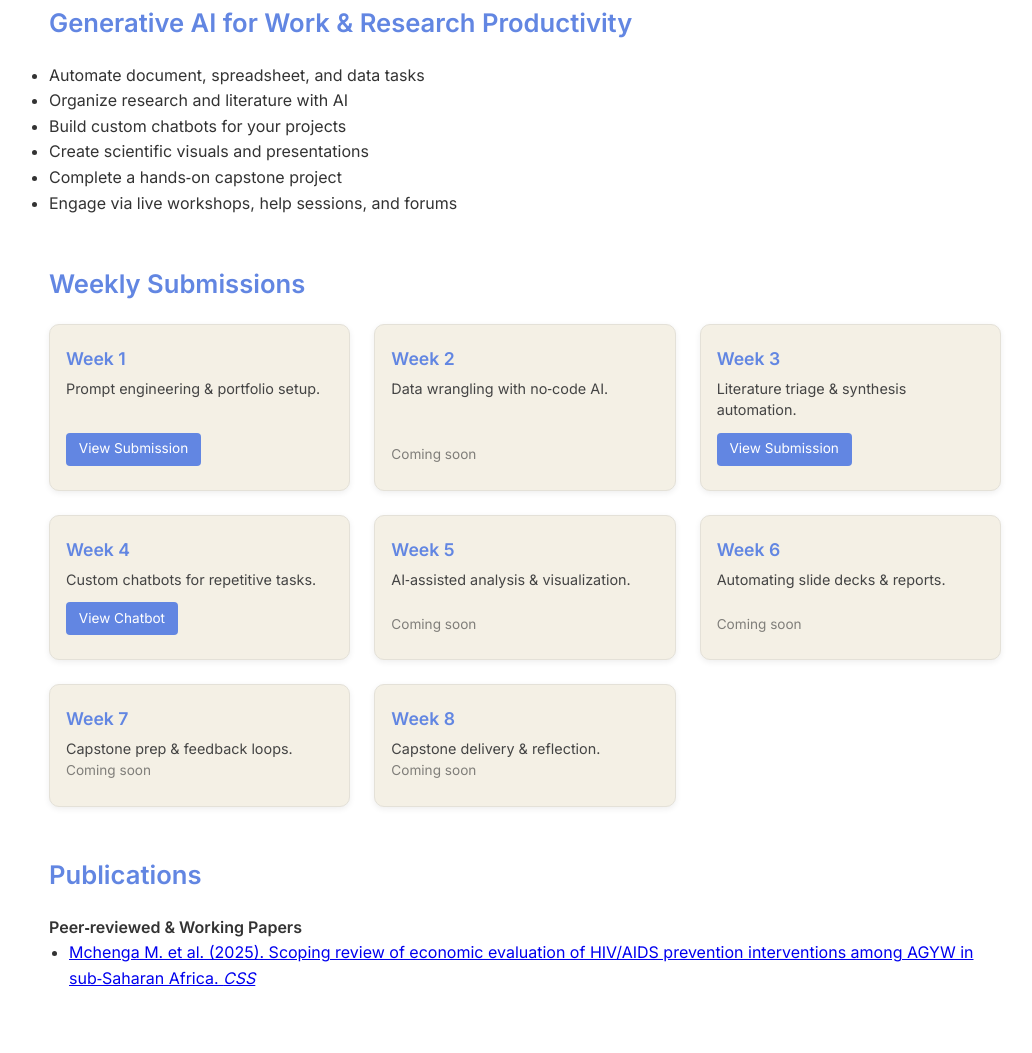
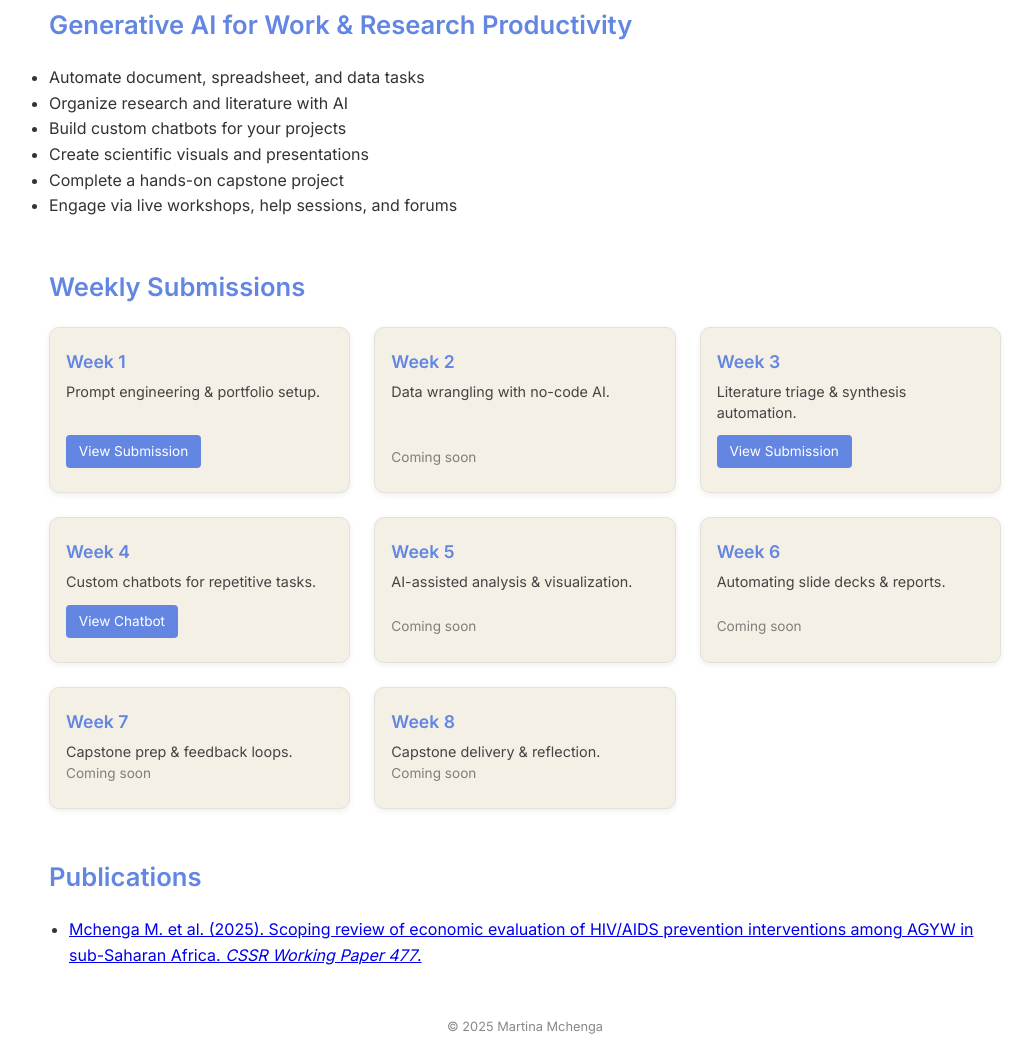
Before and after one commit to MartinaMchenga/Mchenga_portifolio, a plain HTML site: page index.html in a window 1280 px wide. Shown: the part 765-1818 px from the top of the page, without its empty margins (115-1147 px from the left). Drawn offline with Linux system fonts and the light colour scheme.

Commit message:
Update index.html

```diff
--- a/index.html
+++ b/index.html
@@ -6,40 +6,34 @@
   <title>Martina Mchenga | AI Portfolio</title>
   <link href="https://fonts.googleapis.com/css2?family=Inter:wght@400;600&family=Merriweather:wght@400;700&display=swap" rel="stylesheet"/>
   <style>
-    :root{
-      --brand:#6286e2;
-      --cream:#f4f0e5;
-      --green:#003c32;
-      --panel-blue:#6286e2; /* matches image background */
+    :root {
+      --brand: #6286e2;
+      --cream: #f4f0e5;
+      --green: #003c32;
+      --panel-blue: #6286e2;
     }
     *{box-sizing:border-box;margin:0;padding:0}
     body{font-family:'Inter',sans-serif;background:#ffffff;color:#333;line-height:1.6;}
+
     /* ---------- NAV ---------- */
-    .nav{
-      background:var(--cream);
-      border-bottom:1px solid #d5d2c9;
-      padding:0.8rem 1.5rem;
-      display:flex;
-      align-items:center;
-      justify-content:space-between;
-      position:sticky;
-      top:0;
-      z-index:20;
-    }
-    .brand{font-weight:600;font-size:1.1rem;color:var(--brand);line-height:1.2;}
+    .nav{background:var(--cream);border-bottom:1px solid #d5d2c9;padding:0.8rem 1.5rem;display:flex;align-items:center;justify-content:space-between;position:sticky;top:0;z-index:20;}
+    .brand{font-weight:600;font-size:1.1rem;color:var(--brand);}
     .nav ul{list-style:none;display:flex;gap:1.25rem;}
     .nav a{color:var(--panel-blue);text-decoration:none;font-size:0.9rem;}
     .nav a:hover{text-decoration:underline;}
+
     /* ---------- HERO ---------- */
     .hero{display:flex;flex-wrap:wrap;min-height:450px;}
     .hero .left{flex:1 1 400px;background:var(--cream);display:flex;align-items:center;justify-content:center;padding:2rem;}
     .hero .left img{width:100%;max-width:350px;border-radius:6px;box-shadow:0 4px 18px rgba(0,0,0,0.15);}
     .hero .right{flex:1 1 400px;background:var(--panel-blue);color:#fff;padding:3rem 2.5rem;display:flex;flex-direction:column;justify-content:center;}
-    .hero .right h1{font-family:'Merriweather',serif;font-size:2.4rem;font-weight:700;margin-bottom:0.8rem;line-height:1.3;}
+    .hero .right h1{font-family:'Merriweather',serif;font-size:2.4rem;font-weight:700;margin-bottom:0.8rem;}
     .hero .right p{font-size:1rem;}
+
     /* ---------- CONTENT ---------- */
     section.content{max-width:1000px;margin:3rem auto;padding:0 1.5rem;}
     section.content h3{font-size:1.6rem;font-weight:600;color:var(--panel-blue);margin-bottom:1.2rem;}
+
     /* ---------- WEEKLY SUBMISSIONS ---------- */
     .weeks-grid{display:grid;grid-template-columns:repeat(auto-fit,minmax(240px,1fr));gap:1.5rem;list-style:none;padding:0;}
     .week-card{background:var(--cream);border:1px solid #e4e1d8;border-radius:10px;padding:1.25rem 1rem 1.5rem;display:flex;flex-direction:column;justify-content:space-between;box-shadow:0 2px 6px rgba(0,0,0,0.07);transition:transform 0.15s,box-shadow 0.15s;}
@@ -48,10 +42,12 @@
     .week-card p{font-size:0.9rem;line-height:1.45;color:#444;flex-grow:1;}
     .week-card a{margin-top:0.75rem;align-self:flex-start;background:var(--panel-blue);color:#fff;padding:0.35rem 0.8rem;font-size:0.85rem;border-radius:4px;text-decoration:none;}
     .week-card a:hover{background:#526fcc;}
+
     /* ---------- PUBLICATIONS ---------- */
     .pub-list{list-style:disc;padding-left:1.25rem;}
     .pub-list li{margin-bottom:0.6rem;}
-    /* footer */
+
+    /* ---------- FOOTER ---------- */
     footer{text-align:center;font-size:0.8rem;color:#888;margin:3rem 0 1rem;}
   </style>
 </head>
@@ -70,10 +66,12 @@
 
   <!-- Hero -->
   <section class="hero" id="home">
-    <div class="left"><img src="https://github.com/MartinaMchenga/Mchenga_portifolio/blob/main/PHOTO.jpg?raw=true" alt="Martina Mchenga"/></div>
+    <div class="left">
+      <img src="https://github.com/MartinaMchenga/Mchenga_portifolio/blob/main/PHOTO.jpg?raw=true" alt="Martina Mchenga"/>
+    </div>
     <div class="right">
       <h1>Hello,<br><span class="intro">My name is Martina Mchenga, a Health Economist.</span></h1>
-      <p>Passionate about leveraging evidence &amp; economic insights to advance Universal Health Coverage, gender‑responsive financing, and adolescent health in Africa.</p>
+      <p>Passionate about leveraging evidence &amp; economic insights to advance UHC, gender-responsive financing, and adolescent health in Africa.</p>
     </div>
   </section>
 
@@ -85,7 +83,7 @@
       <li>Organize research and literature with AI</li>
       <li>Build custom chatbots for your projects</li>
       <li>Create scientific visuals and presentations</li>
-      <li>Complete a hands‑on capstone project</li>
+      <li>Complete a hands-on capstone project</li>
       <li>Engage via live workshops, help sessions, and forums</li>
     </ul>
   </section>
@@ -94,60 +92,30 @@
   <section class="content" id="weekly-submissions">
     <h3>Weekly Submissions</h3>
     <ul class="weeks-grid">
-      <li class="week-card">
-        <h4>Week&nbsp;1</h4>
-        <p>Prompt engineering &amp; portfolio setup.</p>
-        <a href="https://martinamchenga.github.io/Mchenga_portifolio/" target="_blank">View Submission</a>
-      </li>
-
-      <li class="week-card">
-        <h4>Week&nbsp;2</h4>
-        <p>Data wrangling with no‑code AI.</p>
-        <span style="opacity:.6;font-size:.85rem;">Coming soon</span>
-      </li>
-
-      <li class="week-card">
-        <h4>Week&nbsp;3</h4>
-        <p>Literature triage &amp; synthesis automation.</p>
-        <a href="https://github.com/MartinaMchenga/Mchenga_portifolio/blob/main/Mchenga_Job%20Market%20analysis%20Assignment.pdf" target="_blank">View Submission</a>
-      </li>
-
-      <li class="week-card">
-        <h4>Week&nbsp;4</h4>
-        <p>Custom chatbots for repetitive tasks.</p>
-        <a href="https://martinamchenga.github.io/Mchenga_portifolio/" target="_blank">View Chatbot</a>
-      </li>
-
-      <li class="week-card">
-        <h4>Week&nbsp;5</h4>
-        <p>AI‑assisted analysis &amp; visualization.</p>
-        <span style="opacity:.6;font-size:.85rem;">Coming soon</span>
-      </li>
-
-      <li class="week-card">
-        <h4>Week&nbsp;6</h4>
-        <p>Automating slide decks &amp; reports.</p>
-        <span style="opacity:.6;font-size:.85rem;">Coming soon</span>
-      </li>
-
-      <li class="week-card">
-        <h4>Week&nbsp;7</h4>
-        <p>Capstone prep &amp; feedback loops.</p>
-        <span style="opacity:.6;font-size:.85rem;">Coming soon</span>
-      </li>
-
-      <li class="week-card">
-        <h4>Week&nbsp;8</h4>
-        <p>Capstone delivery &amp; reflection.</p>
-        <span style="opacity:.6;font-size:.85rem;">Coming soon</span>
-      </li>
+      <li class="week-card"><h4>Week&nbsp;1</h4><p>Prompt engineering &amp; portfolio setup.</p><a href="https://martinamchenga.github.io/Mchenga_portifolio/" target="_blank">View Submission</a></li>
+      <li class="week-card"><h4>Week&nbsp;2</h4><p>Data wrangling with no-code AI.</p><span style="opacity:.6;font-size:.85rem;">Coming soon</span></li>
+      <li class="week-card"><h4>Week&nbsp;3</h4><p>Literature triage &amp; synthesis automation.</p><a href="https://github.com/MartinaMchenga/Mchenga_portifolio/blob/main/Mchenga_Job%20Market%20analysis%20Assignment.pdf" target="_blank">View Submission</a></li>
+      <li class="week-card"><h4>Week&nbsp;4</h4><p>Custom chatbots for repetitive tasks.</p><a href="https://martinamchenga.github.io/Mchenga_portifolio/" target="_blank">View Chatbot</a></li>
+      <li class="week-card"><h4>Week&nbsp;5</h4><p>AI-assisted analysis &amp; visualization.</p><span style="opacity:.6;font-size:.85rem;">Coming soon</span></li>
+      <li class="week-card"><h4>Week&nbsp;6</h4><p>Automating slide decks &amp; reports.</p><span style="opacity:.6;font-size:.85rem;">Coming soon</span></li>
+      <li class="week-card"><h4>Week&nbsp;7</h4><p>Capstone prep &amp; feedback loops.</p><span style="opacity:.6;font-size:.85rem;">Coming soon</span></li>
+      <li class="week-card"><h4>Week&nbsp;8</h4><p>Capstone delivery &amp; reflection.</p><span style="opacity:.6;font-size:.85rem;">Coming soon</span></li>
     </ul>
   </section>
 
-  <!-- Publications -->
+  <!-- Publications (sample—add the rest of your list here) -->
   <section class="content" id="publications">
     <h3>Publications</h3>
+    <ul class="pub-list">
+      <li><a href="https://humanities.uct.ac.za/cssr/publication/wp-477" target="_blank">Mchenga M. et al. (2025). Scoping review of economic evaluation of HIV/AIDS prevention interventions among AGYW in sub-Saharan Africa. <em>CSSR Working Paper 477</em>.</a></li>
+      <!-- …other items… -->
+    </ul>
+  </section>
 
-    <h4>Peer‑reviewed &amp; Working Papers</h4>
-    <ul class="pub-list">
-      <li><a href="https://humanities.uct.ac.za/cssr/publication/wp-477" target="_blank">Mchenga M. et al. (2025). Scoping review of economic evaluation of HIV/AIDS prevention interventions among AGYW in sub‑Saharan Africa. <em>CSS
+  <footer>&copy; 2025 Martina Mchenga</footer>
+
+  <!-- Chatbot Embed -->
+  <script src="https://cdn.botpress.cloud/webchat/v2.4/inject.js"></script>
+  <script src="https://files.bpcontent.cloud/2025/06/01/18/20250601182734-KHL8SS57.js"></script>
+</body>
+</html>
```
